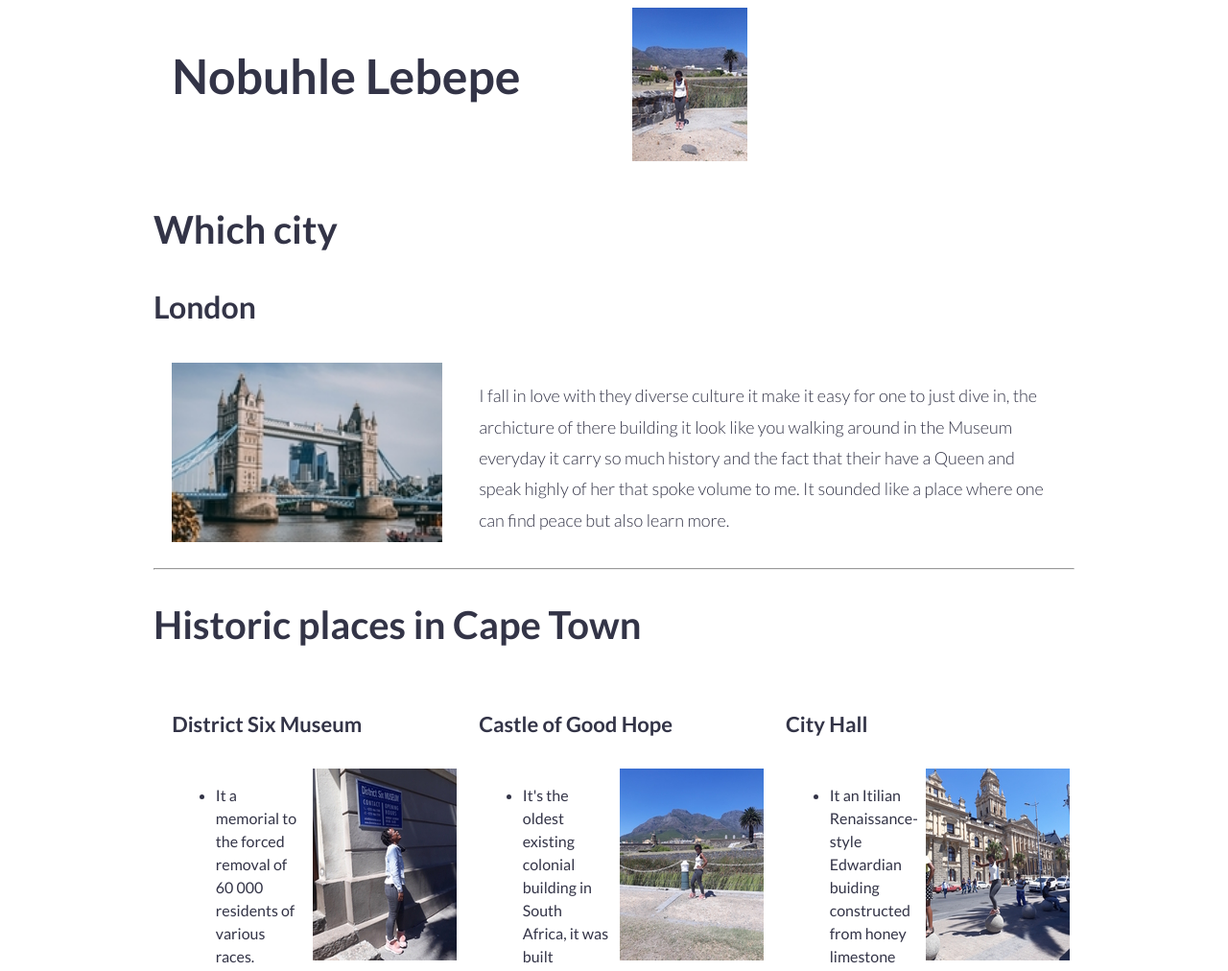
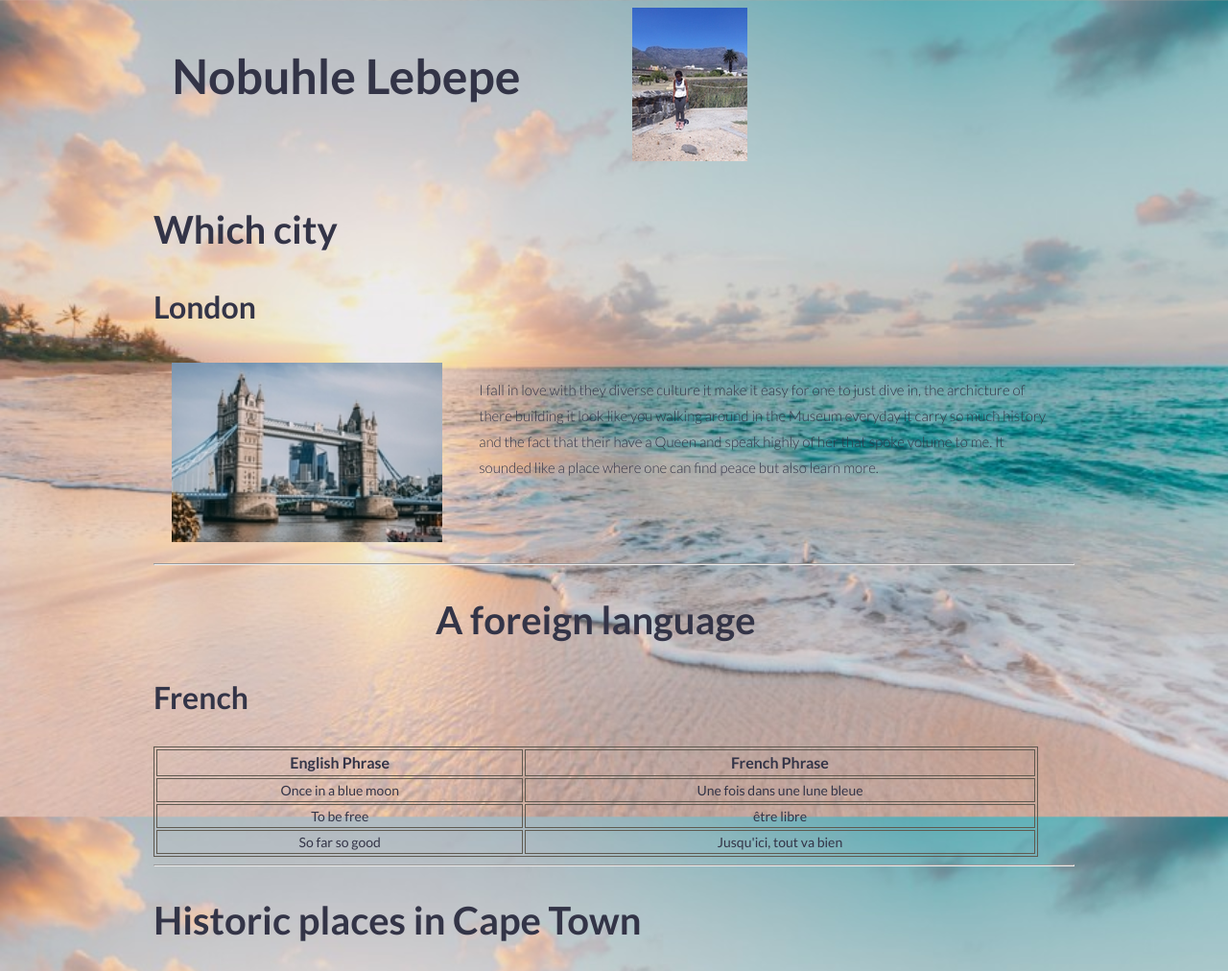
Before and after one commit to Black-buttery-fly1239/basic-webpage, a plain HTML site: page my_webpage-grid.html in a window 1280 px wide. Shown: the top 1012 px of the page at 96% size. Drawn offline with Linux system fonts and the light colour scheme.

Commit message:
new changes

```diff
--- a/my_webpage-grid.html
+++ b/my_webpage-grid.html
@@ -9,8 +9,20 @@
     <link rel="stylesheet" href="simple-grid.css">
 
     <style>
+        body{
+            background-image: url(./images/Ocean2.jpg);
+            background-repeat: no-repeat;
+            background-attachment: fixed;
+            background-size: cover;
+            color: black;
+        }
     table, th, td {
     border: 3px solid rgb(95, 90, 80);
+    border-width: thin;
+    }
+    td {
+        text-align: center;
+        font-size: 14px;
     }
 
 
@@ -36,7 +48,7 @@
             </div>
 
             <div class="col-8">
-                <p>I fall in love with they diverse culture it make it easy for one to
+                <p style="font-size: 15px;">I fall in love with they diverse culture it make it easy for one to
                     just dive in, the archicture of there building it look like you walking around
                     in the Museum everyday it carry so much history and the fact that their have
                     a Queen and speak highly of her that spoke volume to me. It sounded like a
@@ -46,14 +58,37 @@
         </div>
 
         <hr>
+        <div class="col-12" >
+            <h1 style="text-align: center;">A foreign language</h1>
+            <h2>French</h2>
+            <table style="width: 100%;">
+                <tr>
+                    <th>English Phrase</th>
+                    <th>French Phrase</th>
+                </tr>
+                <tr>
+                    <td>Once in a blue moon</td>
+                    <td>Une fois dans une lune bleue</td>
+                </tr>
+                <tr>
+                    <td>To be free</td>
+                    <td>être libre</td>
+                </tr>
+                <tr>
+                    <td>So far so good</td>
+                    <td>Jusqu'ici, tout va bien</td>
+                </tr>
+            </table>
+            </div>
 
+            <hr>
         <div class="row">
             <h1>Historic places in Cape Town</h1>
 
             <div class="col-4">
-                <h3>District Six Museum</h3>
+                <h3 style="text-align: center;">District Six Museum</h3>
 
-                <div class="col-6 txt">
+                <div class="col-6 txt" style="font-size: 10px;">
                     <ul>
                         <li>It a memorial to the forced removal
                             of 60 000 residents of various races. </li>
@@ -71,9 +106,9 @@
             </div>
 
             <div class="col-4">
-                <h3>Castle of Good Hope</h3>
+                <h3 style="text-align: center;">Castle of Good Hope</h3>
 
-                <div class="col-6 txt">
+                <div class="col-6 txt" style="font-size: 10px;">
                     <ul>
                         <li>It's the oldest existing colonial building in South Africa, it was built between 166 and
                             1679by the Dutch East india Company.</li>
@@ -89,9 +124,9 @@
             </div>
 
             <div class="col-4">
-                <h3>City Hall</h3>
+                <h3 style="text-align: center;">City Hall</h3>
 
-                <div class="col-6 txt">
+                <div class="col-6 txt" style="font-size:10px;">
                     <ul>
                         <li>It an Itilian Renaissance-style Edwardian buiding constructed from honey limestone that
                             wasbuilt in 1905.</li>
--- a/mystyle.css
+++ b/mystyle.css
@@ -20,19 +20,25 @@
     height: 100px;
 }
 body {
-    font-family: arial ;
-    background-color: rgb(161, 144, 144) ;
-};
+    /* font-family: arial ;
+    background-color: rgb(94, 89, 89) ; */
+    background-image: url(./images/Sunrise.jpg);
+    background-repeat: no-repeat;
+    background-attachment: fixed;
+    background-size: cover;
+    color: black;
+}
 
 
 .header {
-    /* background-color: darkgray; */
-    padding: 1em;
+ padding: 1em;
 }
 .header h1 {
     float: left;
     padding: 1em;
- }
+
+}
+
 
 /* Which city */
 
```
Also changed, not shown: my_webpage.html (+3 -2 lines), images/Ocean.jpg (added), images/Ocean2.jpg (added), images/Sunrise.jpg (added), images/Sunset.jpg (added).
